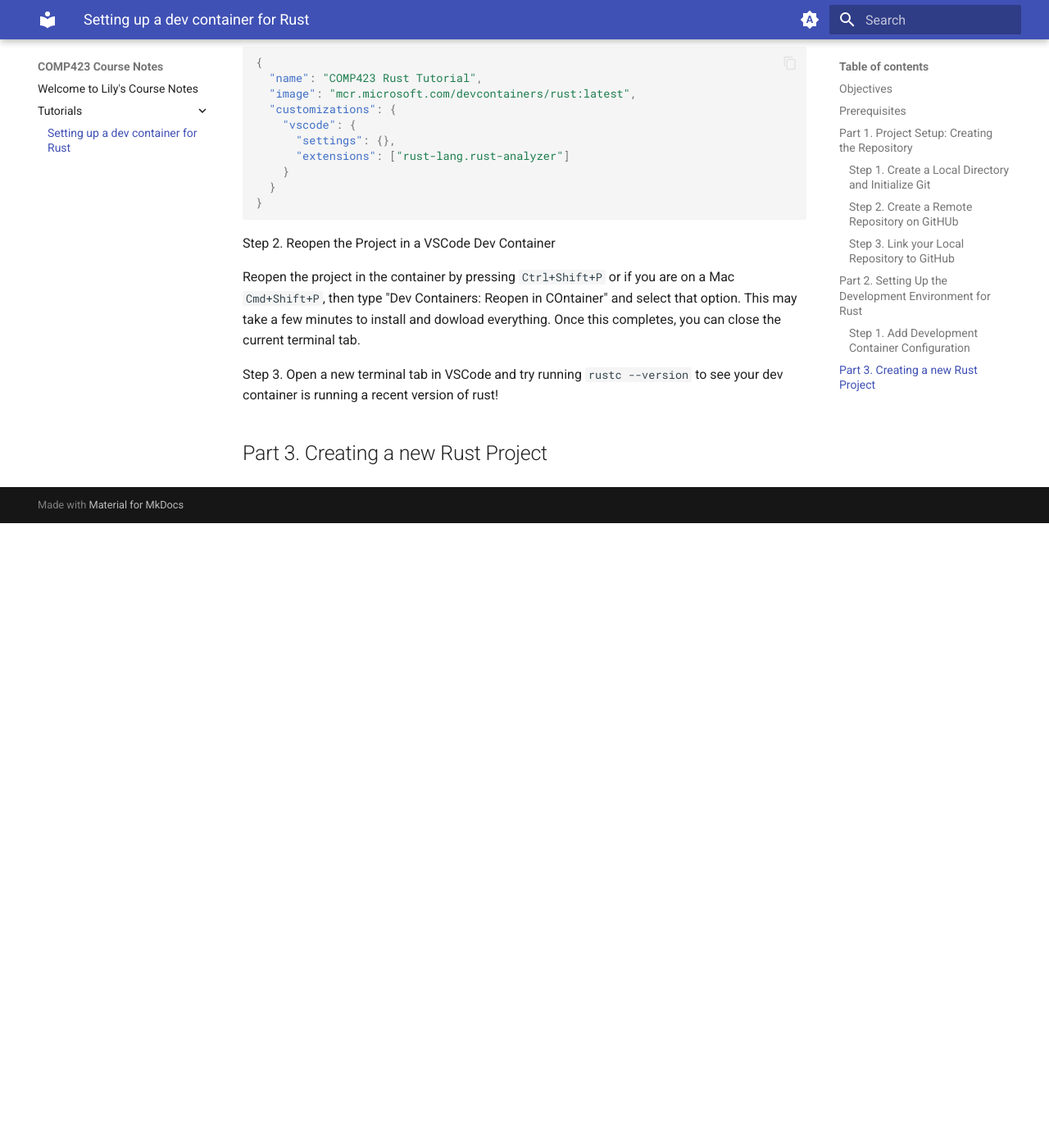
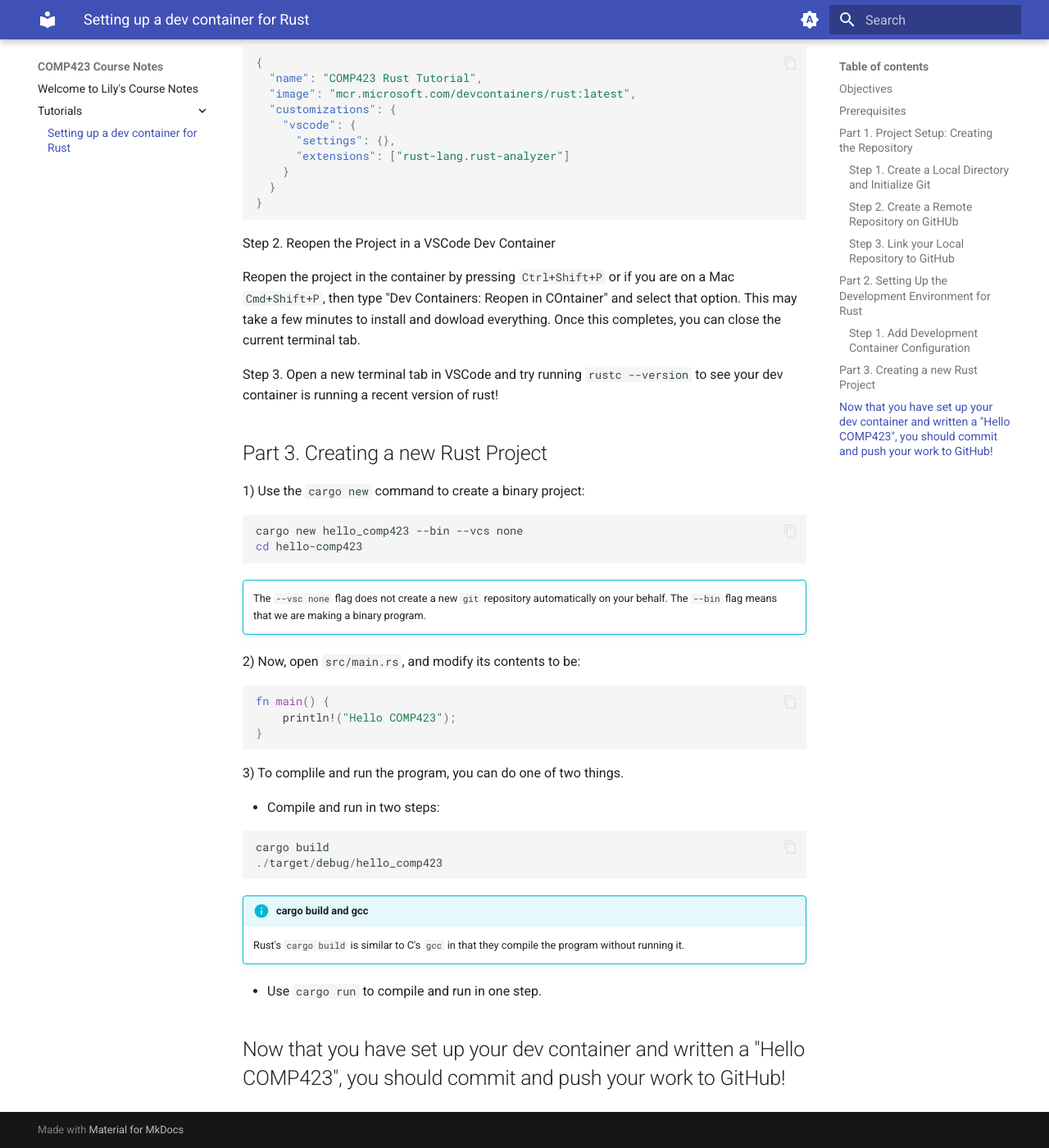
Before and after one commit to lilyem/comp423-course-notes, an MkDocs documentation site: the page built from docs/tutorials/rust-setup.md, in a window 1280 px wide and 1400 px high, scrolled down 2606 px. Shown: the whole window at 82% size. Built offline with MkDocs 1.6.1 and Material for MkDocs 9.7.7, drawn with Linux system fonts in a browser that asks for light colours; before the commit the page ends 3244 px from its top, so only the background shows below that.

Commit message:
Rust tutorial progress

````diff
--- a/docs/tutorials/rust-setup.md
+++ b/docs/tutorials/rust-setup.md
@@ -118,3 +118,37 @@ Reopen the project in the container by pressing `Ctrl+Shift+P` or if you are on
 Step 3. Open a new terminal tab in VSCode and try running `rustc --version` to see your dev container is running a recent version of rust!
 
 ## Part 3. Creating a new Rust Project
+
+1) Use the `cargo new` command to create a binary project:
+``` shell
+cargo new hello_comp423 --bin --vcs none
+cd hello-comp423
+```
+
+!!! info ""
+    The `--vsc none` flag does not create a new `git` repository automatically on your behalf. The `--bin` flag means that we are making a binary program.
+
+2) Now, open `src/main.rs`, and modify its contents to be:
+
+``` rust
+fn main() {
+    println!("Hello COMP423");
+}
+```
+
+3) To complile and run the program, you can do one of two things.
+
+* Compile and run in two steps:
+
+``` rust
+cargo build
+./target/debug/hello_comp423
+```
+!!! info "cargo build and gcc"
+    Rust's `cargo build` is similar to C's `gcc` in that they compile the program without running it.
+
+
+* Use `cargo run` to compile and run in one step.
+
+
+## Now that you have set up your dev container and written a "Hello COMP423", you should commit and push your work to GitHub!
````
